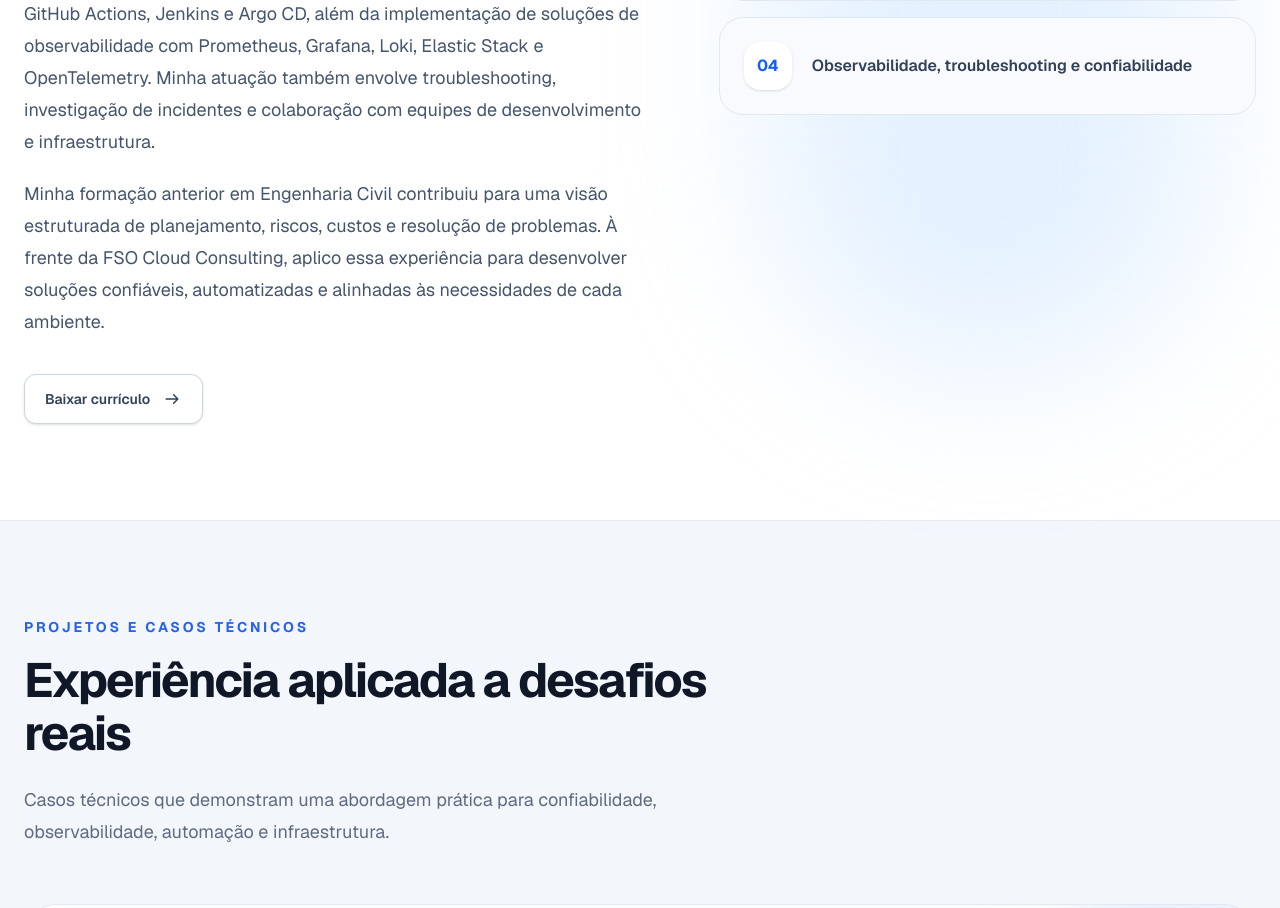
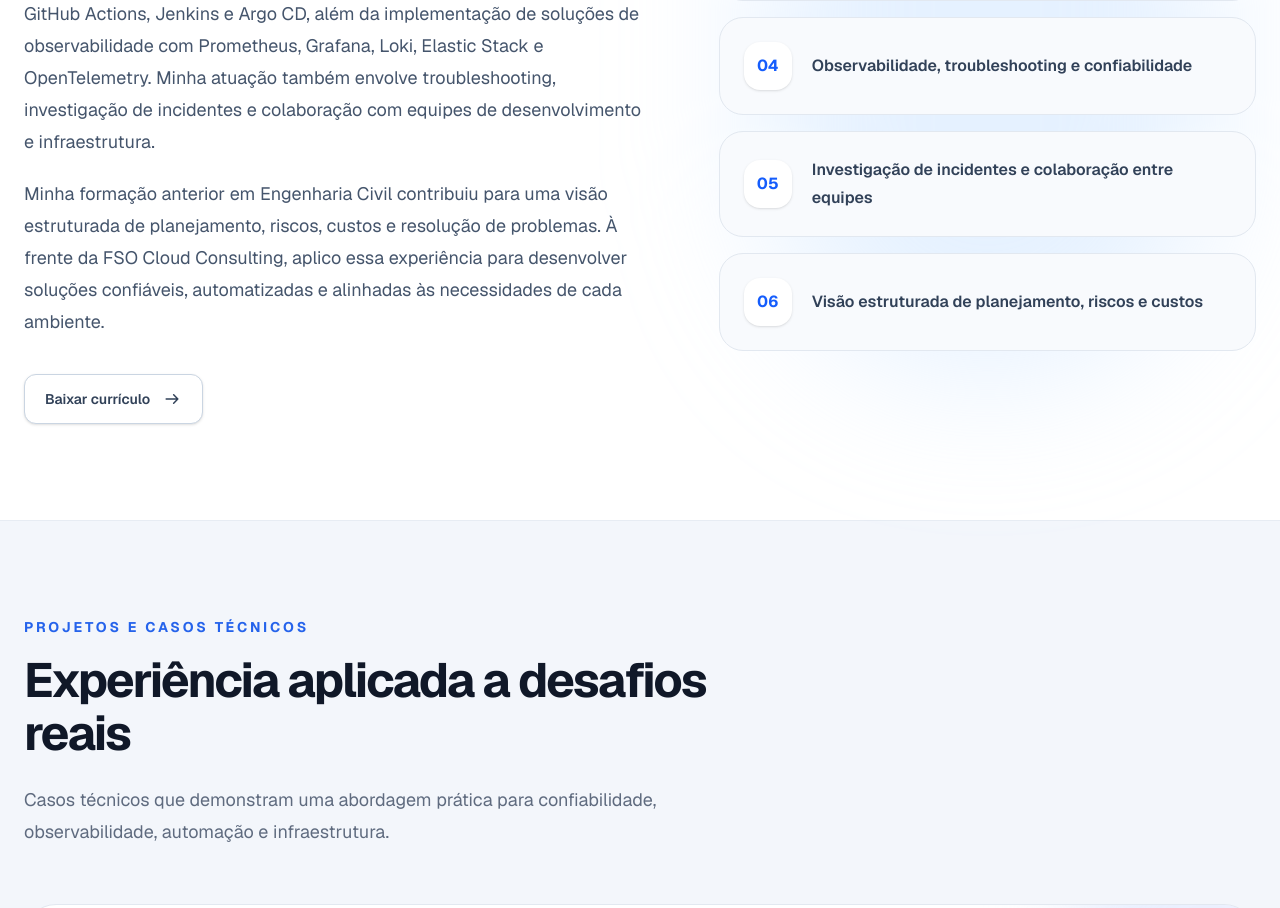
Before and after one commit to felipesalesdeoliveira/fso-cloud-consulting, a Next.js app: page / in a window 1280 px wide. Shown: the part 3620-4528 px from the top of the page. Built offline with nearby package versions, Linux system fonts and the light colour scheme.

Commit message:
feat: expand professional highlights

```diff
--- a/data/content-en.ts
+++ b/data/content-en.ts
@@ -35,7 +35,7 @@ export const articlesEn = [
   { category: "Cloud & FinOps", title: "FinOps beyond cost reduction", description: "Optimizing cloud environments without compromising performance, stability or growth.", readingTime: "7 min read", status: "Coming soon" },
 ];
 
-export const highlightsEn = ["3+ years in DevOps and SRE", "Hands-on production experience", "AWS, Terraform, Kubernetes, CI/CD, and GitOps", "Observability, incident response, and reliability"];
+export const highlightsEn = ["3+ years in DevOps and SRE", "Hands-on production experience", "AWS, Terraform, Kubernetes, CI/CD, and GitOps", "Observability, troubleshooting, and reliability", "Incident investigation and cross-team collaboration", "A structured approach to planning, risk, and cost"];
 
 export const technologyCopyEn: Record<string, { title: string; description: string }> = {
   Cloud: { title: "Cloud", description: "Platforms used to build and operate secure, scalable and highly available environments." },
--- a/data/content.ts
+++ b/data/content.ts
@@ -173,6 +173,8 @@ export const highlights = [
   "Atuação prática em ambientes de produção",
   "AWS, Terraform, Kubernetes, CI/CD e GitOps",
   "Observabilidade, troubleshooting e confiabilidade",
+  "Investigação de incidentes e colaboração entre equipes",
+  "Visão estruturada de planejamento, riscos e custos",
 ];
 
 export const projects = [
```
